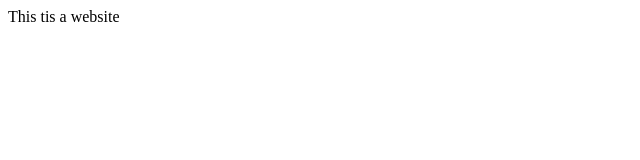
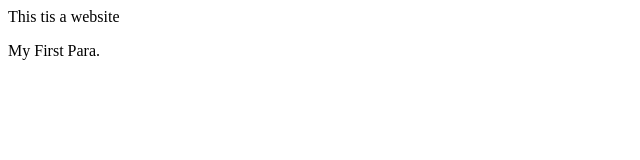
Before and after one commit to Abeetha1999/Test_Project, a plain HTML site: page index.html in a window 1280 px wide. Shown: the full height of the page, 0-640 px from the left. Drawn offline with Linux system fonts and the light colour scheme.

Commit message:
add new phara to index.html

```diff
--- a/index.html
+++ b/index.html
@@ -5,7 +5,7 @@
 </head>
 
 <body>
-
+    <p> My First Para.</p>
 </body>
 
 </html>
```
